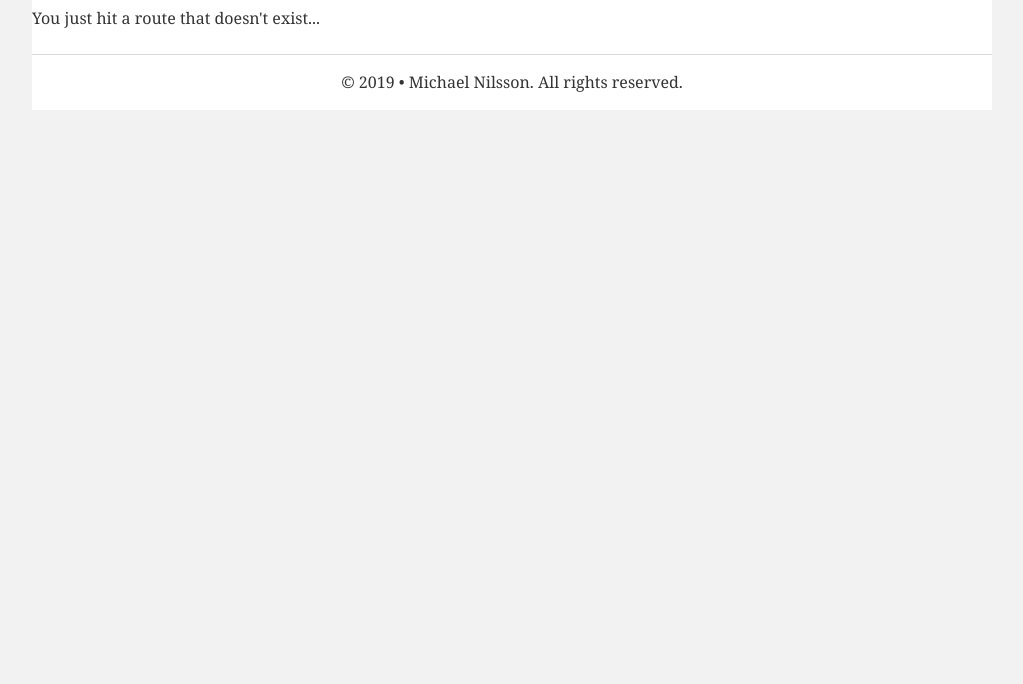
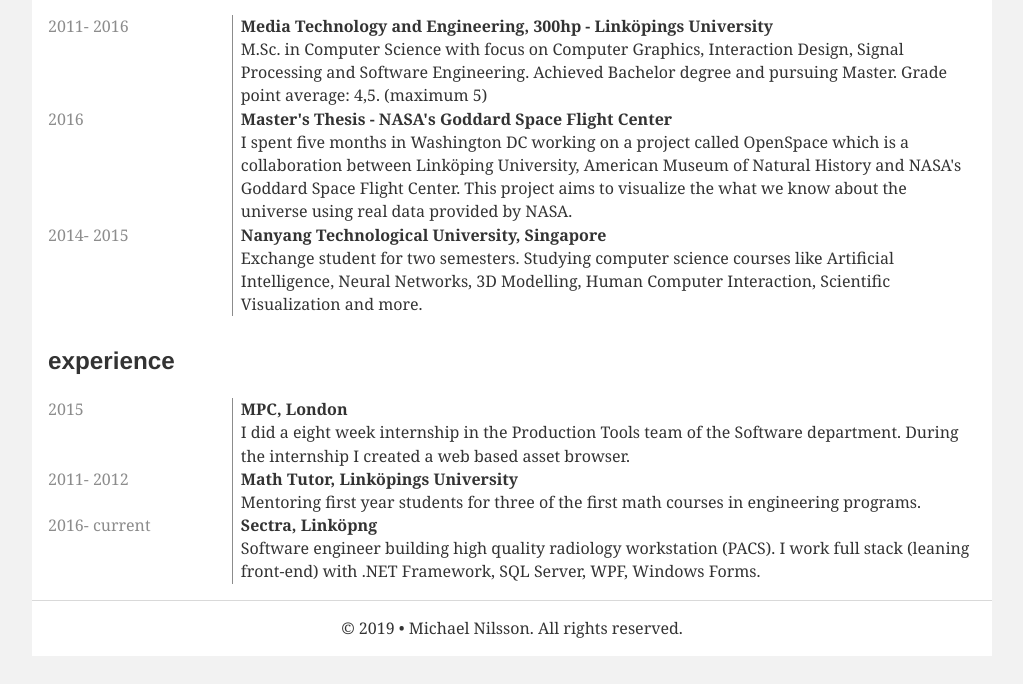
Before and after one commit to micnil/micnil.github.io, a Gatsby site: page /cv in a window 1280 px wide. Before the commit this address had no page. Shown: the part 116-800 px from the top of the page, without its empty margins (128-1151 px from the left). Built offline with nearby package versions, Linux system fonts and the light colour scheme; Gatsby itself is replaced by a stand-in of ours; some packages are replaced by stand-ins of ours; what typography-theme-moraga would draw is missing.

Commit message:
Add basic CV with a majority of the entries

```diff
--- /dev/null
+++ b/content/cv/linkoping-university.md
@@ -0,0 +1,10 @@
+---
+key: "cv"
+title: "Media Technology and Engineering, 300hp - Linköpings University"
+section: "education"
+start: 2011
+end: 2016
+---
+**Media Technology and Engineering, 300hp - Linköpings University**
+
+M.Sc. in Computer Science with focus on Computer Graphics, Interaction Design, Signal Processing and Software Engineering. Achieved Bachelor degree and pursuing Master. Grade point average: 4,5. (maximum 5)
--- /dev/null
+++ b/content/cv/masters-thesis.md
@@ -0,0 +1,10 @@
+---
+key: "cv"
+title: "Master's Thesis - NASA's Goddard Space Flight Center"
+section: "education"
+start: 2016
+end: 2016
+---
+**Master's Thesis - NASA's Goddard Space Flight Center**
+
+I spent five months in Washington DC working on a project called OpenSpace which is a collaboration between Linköping University, American Museum of Natural History and NASA's Goddard Space Flight Center. This project aims to visualize the what we know about the universe using real data provided by NASA.
--- /dev/null
+++ b/content/cv/math-tutor.md
@@ -0,0 +1,10 @@
+---
+key: "cv"
+title: "Math Tutor, Linköpings University"
+section: "experience"
+start: 2011
+end: 2012
+---
+**Math Tutor, Linköpings University**
+
+Mentoring first year students for three of the first math courses in engineering programs.
--- /dev/null
+++ b/content/cv/mpc.md
@@ -0,0 +1,10 @@
+---
+key: "cv"
+title: "MPC, London"
+section: "experience"
+start: 2015
+end: 2015
+---
+**MPC, London**
+
+I did a eight week internship in the Production Tools team of the Software department. During the internship I created a web based asset browser.
--- /dev/null
+++ b/content/cv/nanyang.md
@@ -0,0 +1,10 @@
+---
+key: "cv"
+title: "Nanyang Technological University, Singapore"
+section: "education"
+start: 2014
+end: 2015
+---
+**Nanyang Technological University, Singapore**
+
+Exchange student for two semesters. Studying computer science courses like Artificial Intelligence, Neural Networks, 3D Modelling, Human Computer Interaction, Scientific Visualization and more.
--- /dev/null
+++ b/content/cv/sectra.md
@@ -0,0 +1,9 @@
+---
+key: "cv"
+title: "Sectra, Linköpng"
+section: "experience"
+start: 2016
+---
+**Sectra, Linköpng**
+
+Software engineer building high quality radiology workstation (PACS). I work full stack (leaning front-end) with .NET Framework, SQL Server, WPF, Windows Forms.
--- /dev/null
+++ b/src/pages/cv.js
@@ -0,0 +1,95 @@
+import React from 'react';
+import styled from 'styled-components';
+import Layout from '../components/Layout';
+import SEO from '../components/Seo';
+import { HTMLContent } from '../components/Content';
+
+const CvSection = styled.div`
+  padding: 1em;
+`;
+
+const CvRow = styled.div`
+  display: flex;
+`;
+
+const CvYear = styled.div`
+  flex: 1;
+  border-right: 1px solid;
+  color: #8c8c8c;
+`;
+
+const CvEntry = styled(HTMLContent)`
+  flex: 4;
+  padding-left: 0.5em;
+  & p {
+    margin-bottom: 0px;
+  }
+`;
+
+const CvPage = ({ data }) => {
+  let cvMap = {};
+  for (const edge of data.allMarkdownRemark.edges) {
+    let section = edge.node.frontmatter.section;
+
+    cvMap[section] = cvMap[section] || [];
+    cvMap[section] = [...cvMap[section], edge.node];
+  }
+  const sections = Object.entries(cvMap).map(([section, nodes]) => {
+    const rows = nodes.map(node => {
+      let endYear = null;
+      if (!node.frontmatter.end) {
+        endYear = '- current';
+      } else if (node.frontmatter.end !== node.frontmatter.start) {
+        endYear = `- ${node.frontmatter.end}`;
+      }
+
+      return (
+        <CvRow key={node.fileAbsolutePath}>
+          <CvYear>
+            {node.frontmatter.start}
+            {endYear}
+          </CvYear>
+          <CvEntry content={node.html} />
+        </CvRow>
+      );
+    });
+
+    return (
+      <CvSection key={section}>
+        <h2>{section}</h2>
+        {rows}
+      </CvSection>
+    );
+  });
+
+  return (
+    <Layout>
+      <SEO title="Home" keywords={['portfolio', 'cv']} />
+      {sections}
+    </Layout>
+  );
+};
+
+export const query = graphql`
+  query {
+    allMarkdownRemark(
+      filter: { frontmatter: { key: { eq: "cv" } } }
+      sort: { fields: frontmatter___end, order: DESC }
+    ) {
+      edges {
+        node {
+          frontmatter {
+            title
+            start
+            end
+            section
+          }
+          fileAbsolutePath
+          html
+        }
+      }
+    }
+  }
+`;
+
+export default CvPage;
--- a/src/pages/index.js
+++ b/src/pages/index.js
@@ -103,7 +103,7 @@
   let lastname = 'nilsson';
   return (
     <Layout>
-      <SEO title="Home" keywords={['software', 'developer']} />
+      <SEO title="Home" keywords={['software', 'developer', 'portfolio']} />
       <MobileOnlyGreeting><h1>Hello, I'm Michael</h1></MobileOnlyGreeting>
       <CodeBlock>
         <YellowText>></YellowText><span>{` git log -1
```
